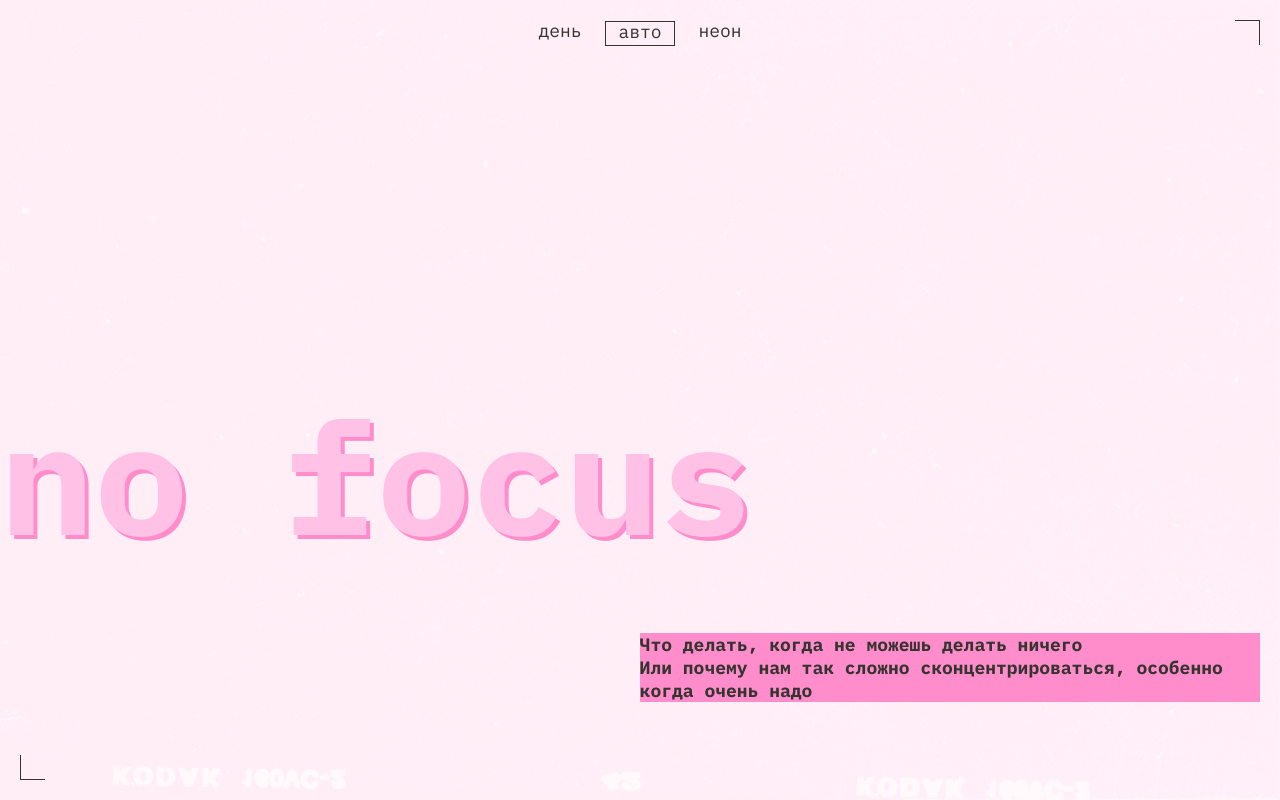
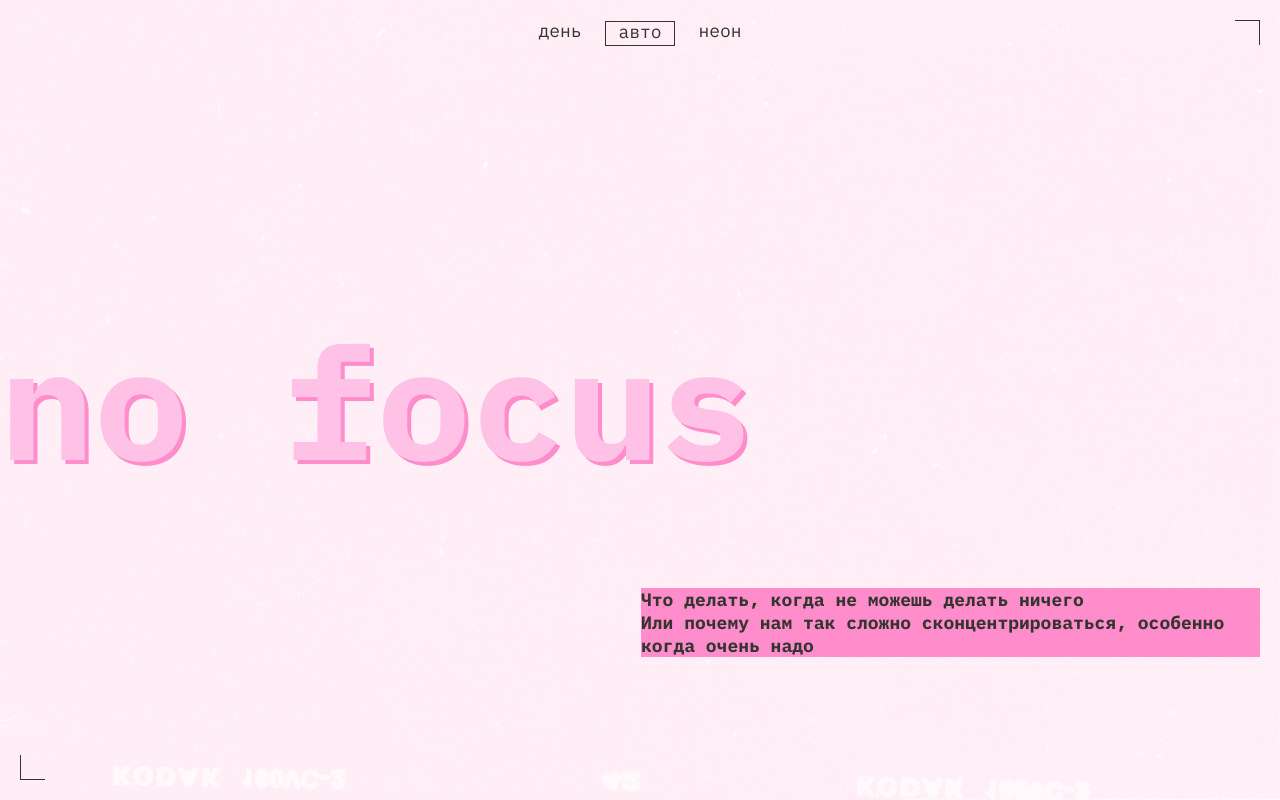
Before and after one commit to ZlataKurskaia/slozhno-sosredotochitsya-fd, a plain HTML site: page index.html in a window 1280 px wide. Shown: the top 800 px of the page. Drawn offline with Linux system fonts and the light colour scheme.

Commit message:
правки после второго ревью

```diff
--- a/styles/style.css
+++ b/styles/style.css
@@ -208,9 +208,6 @@
   display: grid;
   grid-template-rows: repeat(5, 1fr);
   max-inline-size: 100%;
-  overflow: hidden;
-  overflow-y: hidden;
-  overflow-x: hidden;
 }
 
 .footer {
@@ -359,7 +356,6 @@
   .image-block {
     display: grid;
     grid-template-columns: repeat(3, 1fr);
-    grid-template-rows: min-content 25vw 30vw 41vw; /*vw*/
     gap: 20px;
     padding-block-end: 0px;
   }
@@ -417,12 +413,12 @@
 @media (width >= 1024px) {
   .header {
     min-block-size: 768px;
-    grid-template-columns: 39.5vw 10vw 12vw 1fr;
-    grid-template-rows: 30vw 12vw 1fr;
+    grid-template-columns: 1fr 1fr;
+    grid-template-rows: 1fr min-content 1fr;
   }
 
   .header__theme-menu {
-    grid-column: 1/-1;
+    grid-column: 1/3;
     align-self: start;
     justify-self: center;
     padding-block-start: 1px;
@@ -436,18 +432,17 @@
   }
 
   .header__title {
-    grid-column: 1/5;
-    align-self: center;
-    padding-block-end: 10px;
+    padding-block-end: 17px;
     padding-block-start: 0px;
   }
 
   .header__text {
-    grid-column: 3/5;
+    grid-column: 2;
     grid-row: 3/4;
     align-self: center;
-    padding-block-end: 22px;
-    padding-inline-start: 6px;
+    justify-self: end;
+    padding-block-end: 38px;
+    padding-inline-start: 11px;
   }
 
   .main__title,
@@ -456,10 +451,8 @@
   }
 
   .block-list-what {
-    display: grid;
     grid-template-columns: 1fr 1fr 1fr;
     grid-template-rows: auto;
-    gap: 20px;
   }
 
   .text-block-tips .main__title {
@@ -467,7 +460,6 @@
   }
 
   .image-block {
-    grid-template-rows: min-content 25vw 31vw 42vw;
     gap: 21px;
   }
 
```
